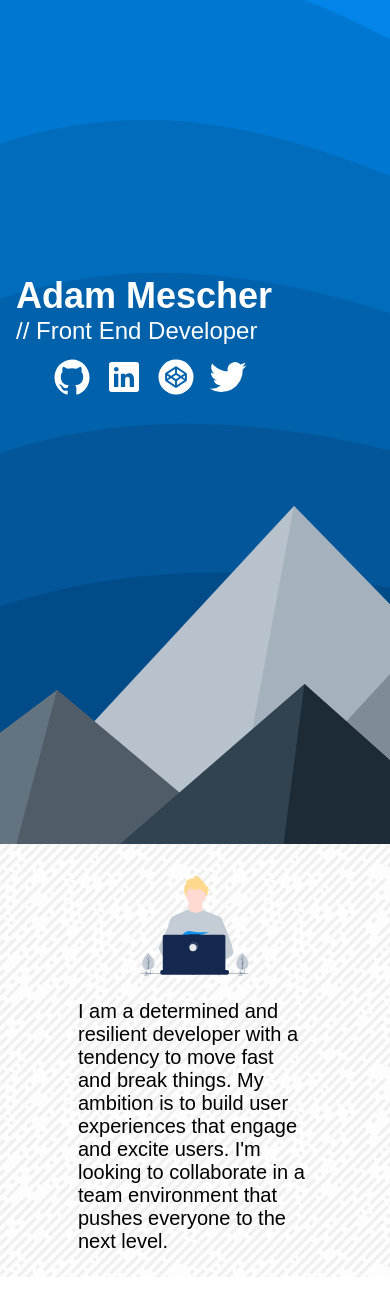
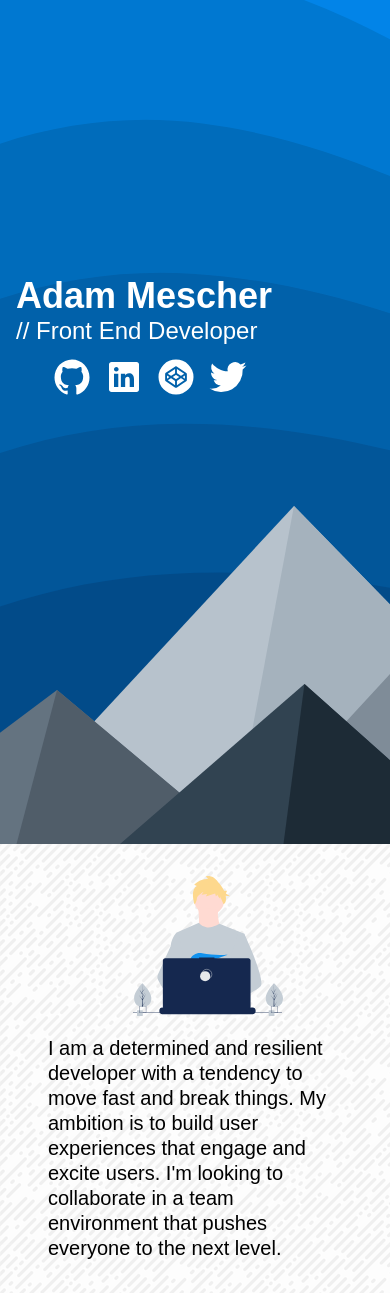
Before and after one commit to AdamMescher/mescherio, a Next.js app: page / in a window 390 px wide. Built offline with nearby package versions, Linux system fonts and the light colour scheme; a web font is replaced by a local one.

Commit message:
Update responsive styles

```diff
--- a/src/components/About/index.tsx
+++ b/src/components/About/index.tsx
@@ -3,7 +3,6 @@ import StyledAbout from './styled';
 
 const About = () => (
   <StyledAbout>
-    <div className="text-and-img-container">
     <div className="img-container">
       <img src="/images/productivity.svg" alt="" />
     </div>
@@ -11,7 +10,6 @@ const About = () => (
     <div className="text-container">
       <p>I am a determined and resilient developer with a tendency to move fast and break things. My ambition is to build user experiences that engage and excite users. I'm looking to collaborate in a team environment that pushes everyone to the next level. </p>
     </div>
-    </div>
   </StyledAbout>
 );
 
--- a/src/components/About/styled.tsx
+++ b/src/components/About/styled.tsx
@@ -1,73 +1,59 @@
 import styled from 'styled-components';
 
 const StyledAbout = styled.section`
-    width: 100%;
-    // background-color: ${({ theme }) => theme.colors.neutral.ash[200]};
+    padding: 32px 0 32px 0;
     background: url(images/funky-lines.png);
     display: flex;
-    align-items: center;
-    h2 {
-        padding-top: 36px;
+    .img-container {
+        width: 40%;
+        margin-left: 32px;
+        width: calc(40% - 32px);
+    }
+    img {
         width: 100%;
-        display: flex;
-        justify-content: center;
-        font-size: ${({ theme }) => theme.typography.fontSize[7]}px;
-    }
-    .text-and-img-container {
-        margin-top: 32px;
-        height: 80%;
-        width: 100%;
-        display: flex;
-        justify-content: space-between;
-    }
-    .img-container {
-        align-items: center;
-        margin-left: 10%;
-        width: 20%;
-        height: 100%;
+        max-height: 375px;
+        min-width: 150px;
     }
     .text-container {
-        width: 40%;
-        height: 100%;
-        margin-right: 15%;
-        margin-left: 3%;
+        margin-right: 32px;
+        width: calc(60% - 32px);
+        padding: 0 5rem 0 5rem;
         display: flex;
         align-items: center;
     }
-    img {
-        height: 100%;
+    p {
+        display: flex;
+        font-size: 36px;
+        line-height: 1.25;
     }
-    p {
-        font-size: ${({ theme }) => theme.typography.fontSize[6]}px;
-    }
-    @media(max-width: 1024px) {
-        .text-and-img-container {
-            flex-direction: column;
-            align-items: center;
+    @media(max-width: 1280px) {
+        p {
+          font-size: 30px;
         }
+      }
+    @media(max-width: 985px) {
+        p {
+          font-size: 24px;
+        }
+      }
+    @media(max-width: 835px) {
+        flex-direction: column;
+        align-items: center;
         .img-container {
-            width: 100%;
-            margin-left: 0;
-        }
-        img {
-            display: flex;
-            justify-content: center;
-            align-items: center;
-            height: 100px;
-            width: 100%;
+          margin: 0;
         }
         .text-container {
-            margin: 0;
-            width: 100%;
-            margin-left: 20%;
-            margin-right: 20%;
-            padding-bottom: 24px;
+          width: 100%;
+          padding: 1rem 3rem 0 3rem;
+          margin: 0;
         }
         p {
-            margin-top: 24px;
-            margin-left: 20%;
-            margin-right: 20%;
-            font-size: ${({ theme }) => theme.typography.fontSize[4]}px;
+          font-size: 20px;
+        }
+      }
+    @media(max-width: 650px) {
+        p {
+            font-size: 20px;
         }
     }
 `;
--- a/src/components/Footer/index.tsx
+++ b/src/components/Footer/index.tsx
@@ -1,4 +1,4 @@
-import * as React from 'styled-components';
+import * as React from 'react';
 import StyledFooter from './styled';
 
 const Footer = () => (
```
Also changed, not shown: 1 other file (tests, documents, lock files or other folders). Lines whose indentation alone changed are shown as unchanged.
